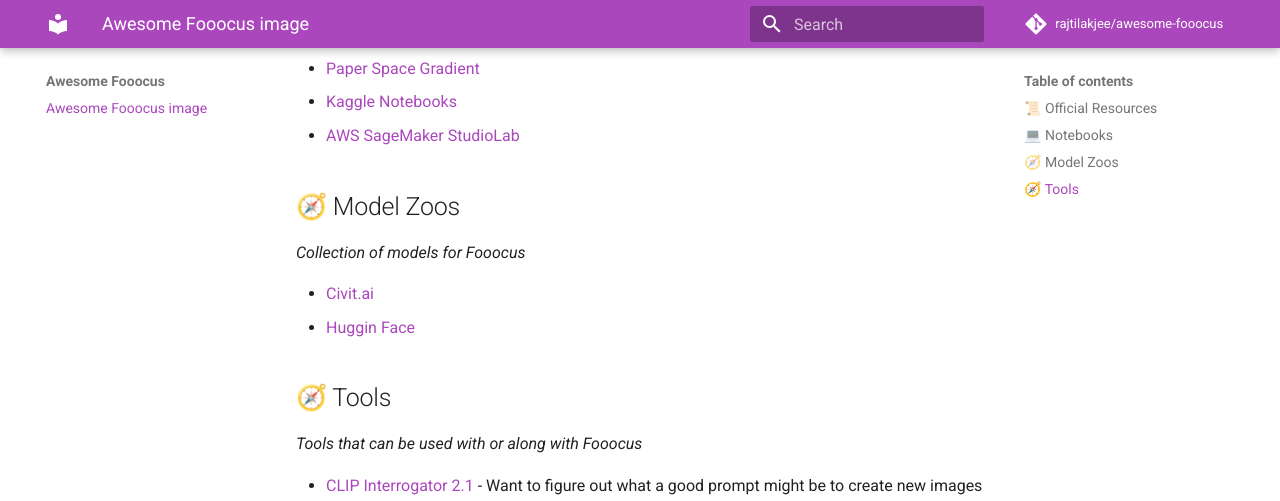
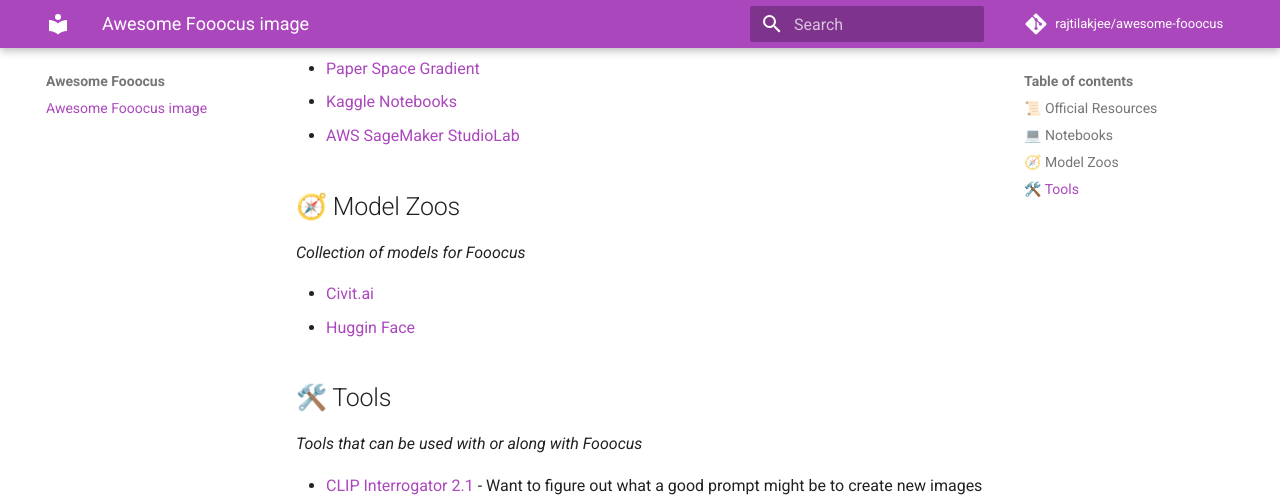
Before and after one commit to rajtilakjee/awesome-fooocus, an MkDocs documentation site: the page built from docs/index.md, in a window 1280 px wide and 900 px high, scrolled down 575 px. Shown: the top 501 px of the window. Built offline with MkDocs 1.6.1 and Material for MkDocs 9.7.7, drawn with Linux system fonts in a browser that asks for light colours; comment, search, counter and statistics services are not loaded.

```diff
--- a/docs/index.md
+++ b/docs/index.md
@@ -25,7 +25,7 @@ _Collection of models for Fooocus_
 - [Civit.ai](https://civitai.com/)
 - [Huggin Face](https://huggingface.co/models)
 
-## 🧭 Tools
+## 🛠️ Tools
 _Tools that can be used with or along with Fooocus_
 
 - [CLIP Interrogator 2.1](https://huggingface.co/spaces/fffiloni/CLIP-Interrogator-2) - Want to figure out what a good prompt might be to create new images like an existing one? The CLIP Interrogator is here to get you answers! This version is specialized for producing nice prompts for use with Stable Diffusion 2.0 using the ViT-H-14 OpenCLIP model!
```
